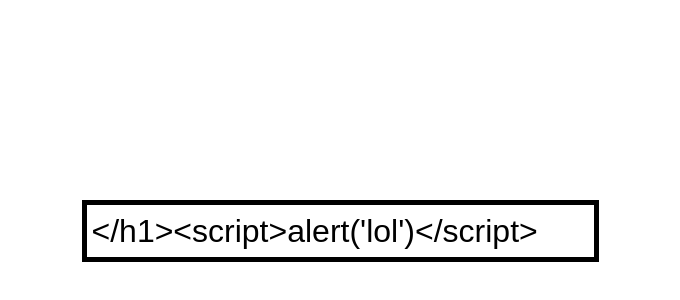
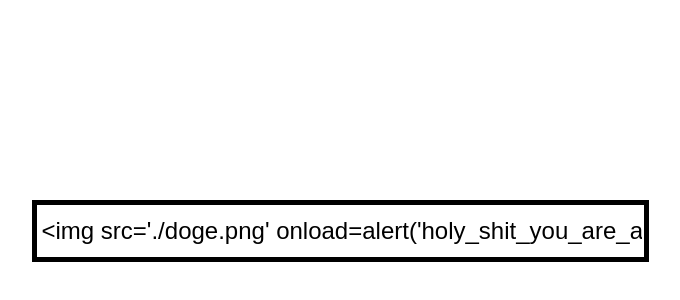
Before and after one commit to toomuch404/everyday, a plain HTML site: page hack/index.html in a window 1280 px wide. Shown: the part 120-420 px from the top of the page, without its empty margins (300-980 px from the left). Drawn offline with Linux system fonts and the light colour scheme.

Commit message:
ooooooo using tag works

```diff
--- a/hack/index.html
+++ b/hack/index.html
@@ -23,9 +23,10 @@
       input {
         margin-top: 40vh;
         outline: 0;
-        width: 500px;
+        width: 90%;
+        max-width: 600px;
         height: 50px;
-        font-size: 2em;
+        font-size: 1.5em;
         border: 5px solid;
         padding-left: 5px;
       }
@@ -39,8 +40,8 @@
     <input
       id="yourInput"
       type="text"
-      placeholder="</h1><script>alert('lol');</script>"
-      value="</h1><script>alert('lol')</script>"
+      placeholder="<img src='./doge.png' onload=alert('holy_shit_you_are_a_hacker');>"
+      value="<img src='./doge.png' onload=alert('holy_shit_you_are_a_hacker');>"
       autofocus
     />
     <h1 id="output"></h1>
```
Also changed, not shown: hack/README.md, hack/doge.png (added).
